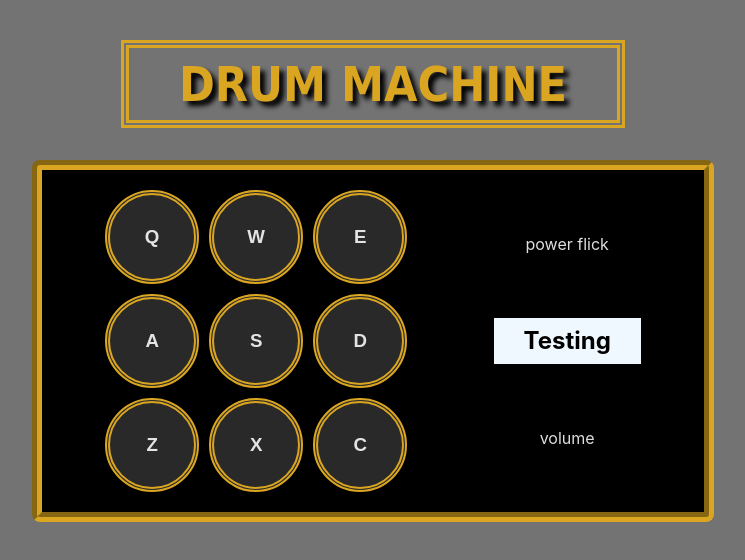
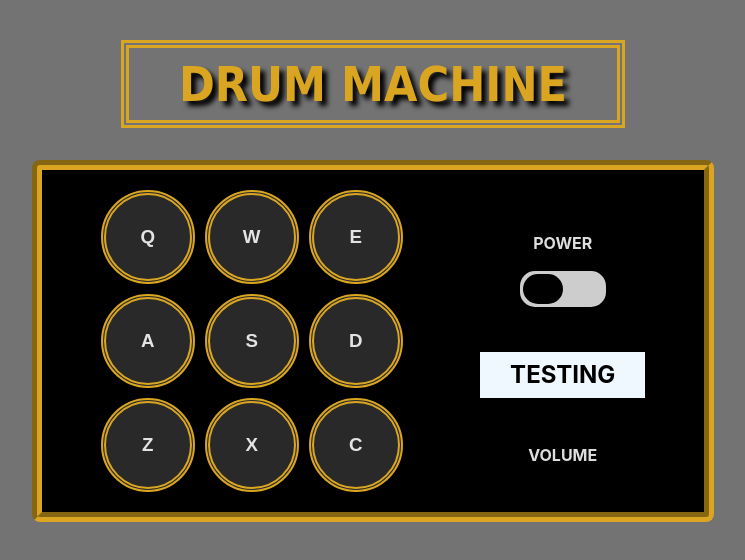
Before and after one commit to GiovanniCortes19/Drum-Machine, a React (Vite) app: page / in a window 1280 px wide. Shown: the top 560 px of the page, without its empty margins (275-1020 px from the left). Built offline with nearby package versions, Linux system fonts and the light colour scheme.

Commit message:
created initial syling of power button

```diff
--- a/src/components/ControllerStation.jsx
+++ b/src/components/ControllerStation.jsx
@@ -3,7 +3,12 @@
 const ControllerStation = () => {
   return (
     <div className='controllerStation'>
-        <div className="powerBtn">power flick</div>
+        <div className="power">
+            <p>POWER</p>
+            <div className="btn-power">
+                <div className="flicker"></div>
+            </div>
+        </div>
         <h2 id='display'>Testing</h2>
         <div className='volumeControl'>volume</div>
     </div>
--- a/src/index.css
+++ b/src/index.css
@@ -94,6 +94,31 @@
   flex-direction: column;
   justify-content: space-evenly;
   align-items: center;
+  font-weight: bold;
+  text-transform: uppercase;
+}
+
+.power {
+  width: 100%;
+  display: flex;
+  flex-direction: column;
+  align-items: center;
+}
+
+.btn-power {
+  background-color: rgba(255, 255, 255, 0.804);
+  border-radius: 15px;
+  width: 80px;
+  height: 30px;
+  padding: 3px;
+  cursor: pointer;
+}
+
+.flicker {
+  background-color: black;
+  width: 50%;
+  height: 100%;
+  border-radius: 50px;
 }
 
 #display {
```
